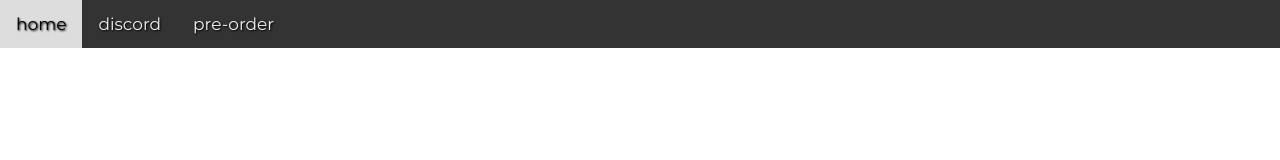
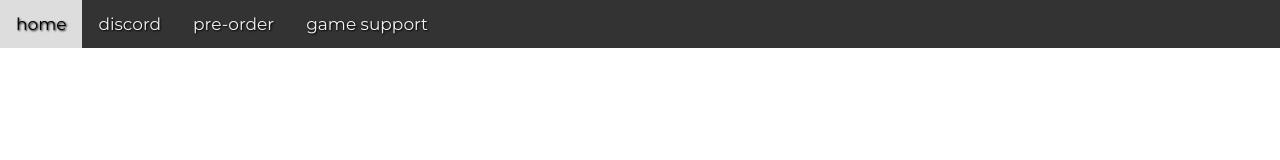
Before and after one commit to RobosUI/alpaca-hub, a plain HTML site: page index.html in a window 1280 px wide. Drawn offline with Linux system fonts and the light colour scheme.

Commit message:
Update index.html

```diff
--- a/index.html
+++ b/index.html
@@ -11,6 +11,7 @@
 <a class="active" href="#">home</a>
 <a href="https://discord.gg/4U4t3D5NtC">discord</a>
   <a href="https://discord.gg/4U4t3D5NtC">pre-order</a>
+  <a href="/games.html">game support</a>
 </div>
 <!--spamming br's cause im retarded i guess-->
 <br>
```
